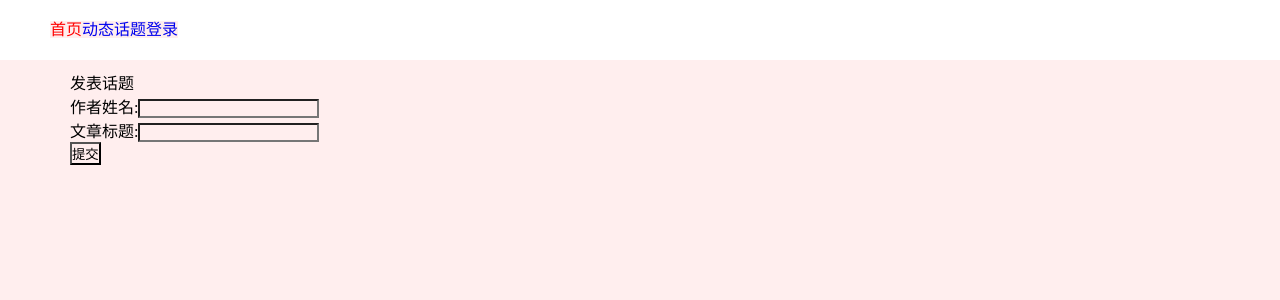
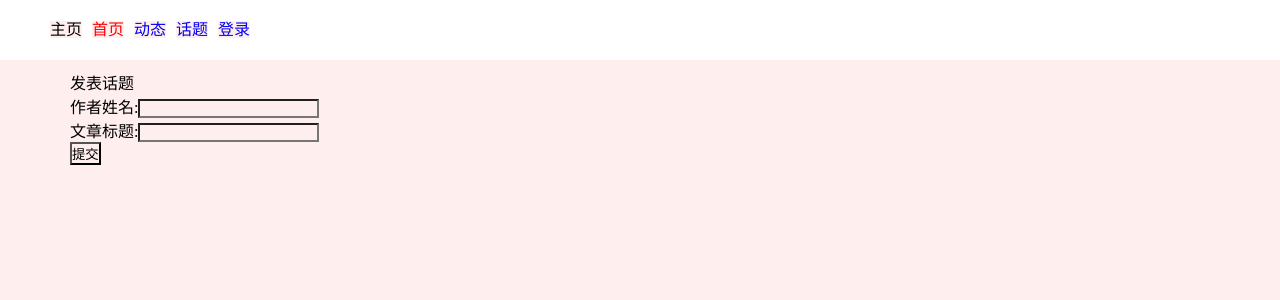
Before and after one commit to renmingxin/ReactRoad, a React (Create React App) app: page / in a window 1280 px wide. Shown: the top 300 px of the page. Built offline with nearby package versions, Linux system fonts and the light colour scheme.

Commit message:
withRouter

```diff
--- a/src/App.js
+++ b/src/App.js
@@ -1,4 +1,5 @@
 import React from 'react';
+import {Route} from 'react-router-dom'
 
 import Nav from './pages/components/nav/Nav.js'
 import './style/app.css'
@@ -7,10 +8,11 @@ import './style/app.css'
 class App extends React.Component{
 
     render(){
-		console.log(this)
 		return(
 			<div className="app">
-				<Nav></Nav>
+                <Nav></Nav>
+                {/* ↓↓↓↓↓高阶组件（组件返回一个组件）↓↓↓↓↓ */}
+                {/* <Route path="/" component={Nav}></Route> */}
 				<div className="content">
 					{this.props.children}
 				</div>
--- a/src/pages/Topics/Topics.js
+++ b/src/pages/Topics/Topics.js
@@ -11,7 +11,7 @@ export default class Topics extends Component {
         return (
             <ul>
                 {
-                    this.state.articleList.map(item=>(
+                    this.state.articleList.reverse().map(item=>(
                         <li key={item.id}>
                             <div className="articleList-author">{item.author}</div>
                             <Link to={{
--- a/src/pages/components/nav/Nav.js
+++ b/src/pages/components/nav/Nav.js
@@ -1,12 +1,22 @@
 import React, { Component } from 'react'
-import { NavLink } from 'react-router-dom';
+import { NavLink, Route, withRouter } from 'react-router-dom';
 
 import './style.css'
 
-export default class Nav extends Component {
+console.log(withRouter)
+// 手写withRouter:解决 不是页面级的router
+// const withRouter = (Component)=>{
+//     console.log(Component);
+//     return ()=>{
+//         return <Route component={ Component }></Route>
+//     }
+// }
+
+class Nav extends Component {
     render() {
         return (
             <div className="nav">
+                <span style={{marginRight:'10px'}} onClick={ this.handleClick }>主页</span>
                 <NavLink to="/" exact>首页</NavLink>
                 <NavLink to="/activities">动态</NavLink>
                 <NavLink to="/topics">话题</NavLink>
@@ -14,4 +24,9 @@ export default class Nav extends Component {
             </div>
         )
     }
+    handleClick=()=>{
+        console.log(this.props)
+        this.props.history.push('/');
+    }
 }
+export default withRouter(Nav);
--- a/src/pages/components/nav/style.css
+++ b/src/pages/components/nav/style.css
@@ -3,3 +3,6 @@
     padding:0 50px;
     background-color:#fff;
 }
+.nav a {
+    margin-right: 10px;
+}
```
Also changed, not shown: src/pages/Article/Article.js (+19 -5 lines).
